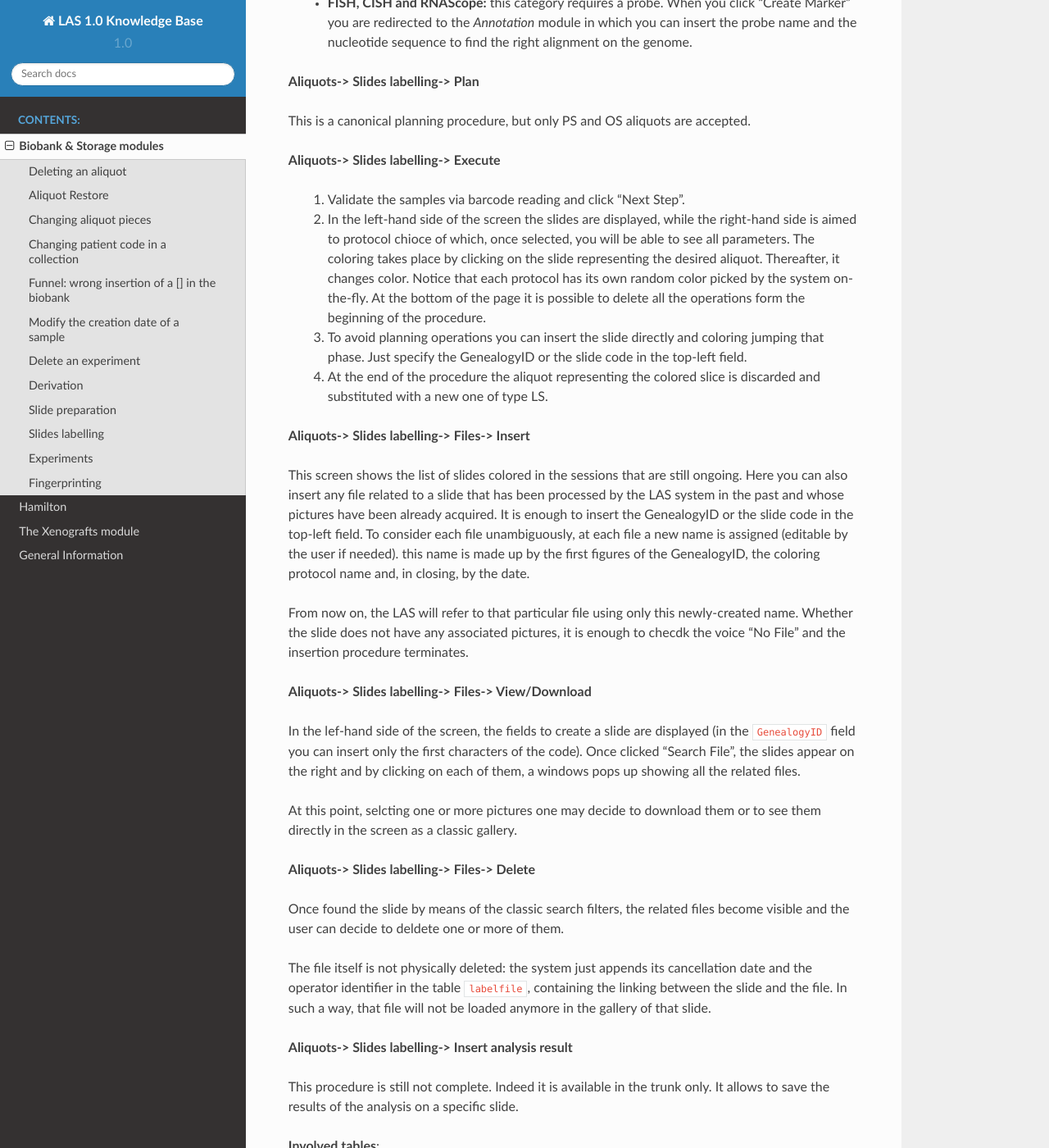
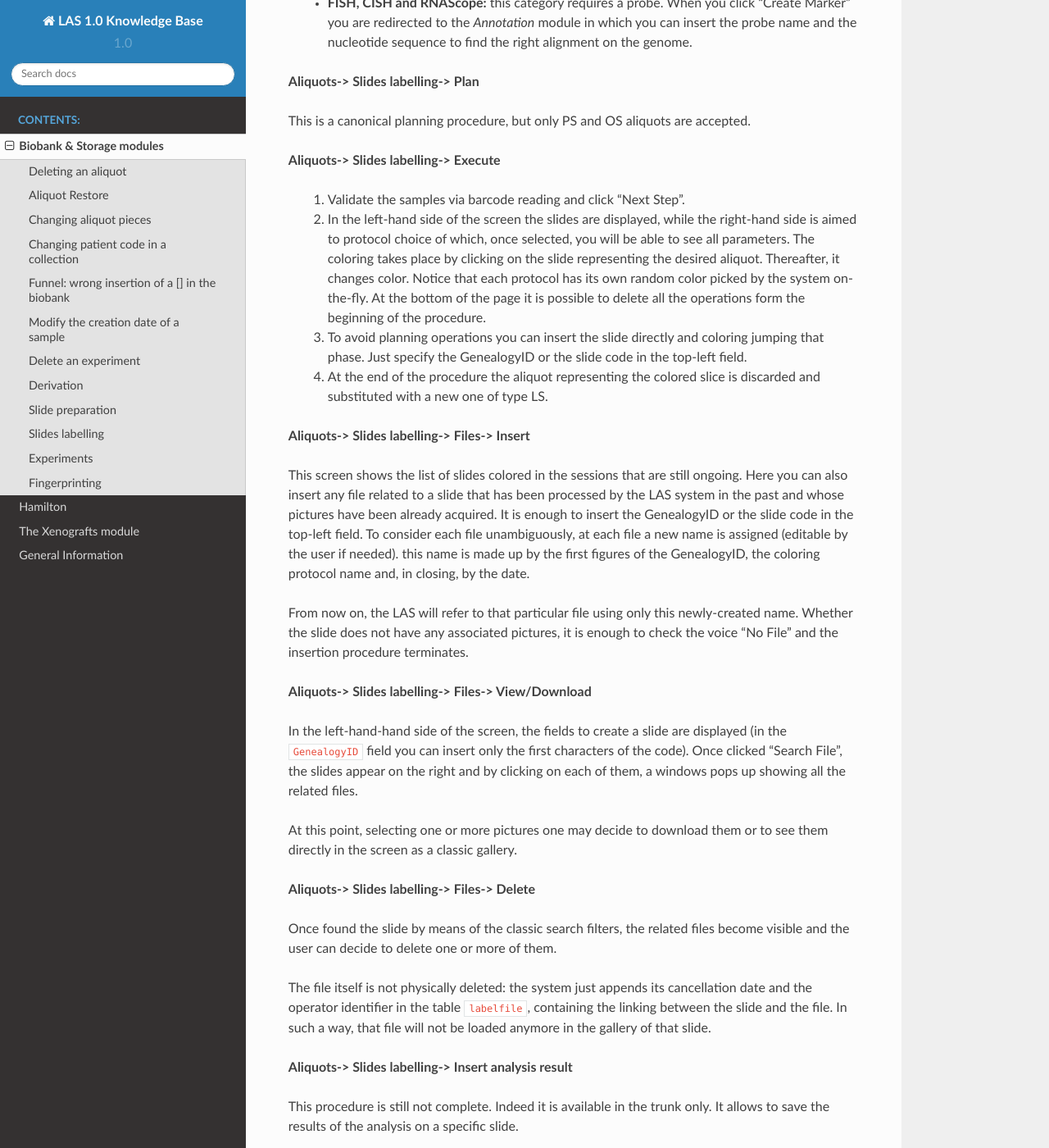
Before and after one commit to lasircc/las_1_knowledge_base, a Sphinx documentation site: the page built from docs/biobank.rst, in a window 1280 px wide and 1400 px high, scrolled down 5203 px. Shown: the whole window at 82% size. Built offline with Sphinx 7.4.7 and the Read the Docs theme 2.0.0, drawn with Linux system fonts in a browser that asks for light colours; some of the changed text lies outside the part shown.

Commit message:
Spell check

```diff
--- a/docs/biobank.rst
+++ b/docs/biobank.rst
@@ -182,7 +182,7 @@ In order to execute the procedure, you must firstly set a protocol in ``Aliquots
 There you can insert the name, choose a technique and then define the related marker(s) by clicking on the "Create Marker" button. Be aware that this procedure changes according to the chosen technique:
 
 	- **Histology:** a page opens up with a form in which the user can insert the features of a colorant. Some values are optional, but if you do not insert them now, you will not be able to do so until execution time.
-	- **IF and IHC:** here you have to insert an antibody, specifying features such as the referring gene. The system has already recorded a list of antibodies, thus if you type their name in field "Marker Name", you can pick the right one choosing among the autocomplete results.
+	- **IF and IHC:** here you have to insert an antibody, specifying features such as the referring gene. The system has already recorded a list of antibodies, thus if you type their name in field "Marker Name", you can pick the right one choosing among the auto-complete results.
 	- **FISH, CISH and RNAScope:** this category requires a probe. When you click "Create Marker" you are redirected to the *Annotation* module in which you can insert the probe name and the nucleotide sequence to find the right alignment on the genome.
 
 **Aliquots-> Slides labelling-> Plan**
@@ -192,7 +192,7 @@ This is a canonical planning procedure, but only PS and OS aliquots are accepted
 **Aliquots-> Slides labelling-> Execute**
 
 	1. Validate the samples via barcode reading and click "Next Step".
-	2. In the left-hand side of the screen the slides are displayed, while the right-hand side is aimed to protocol chioce of which, once selected, you will be able to see all parameters. The coloring takes place by clicking on the slide representing the desired aliquot. Thereafter, it changes color. Notice that each protocol has its own random color picked by the system on-the-fly. At the bottom of the page it is possible to delete all the operations form the beginning of the procedure.
+	2. In the left-hand side of the screen the slides are displayed, while the right-hand side is aimed to protocol choice of which, once selected, you will be able to see all parameters. The coloring takes place by clicking on the slide representing the desired aliquot. Thereafter, it changes color. Notice that each protocol has its own random color picked by the system on-the-fly. At the bottom of the page it is possible to delete all the operations form the beginning of the procedure.
 	3. To avoid planning operations you can insert the slide directly and coloring jumping that phase. Just specify the GenealogyID or the slide code in the top-left field.
 	4. At the end of the procedure the aliquot representing the colored slice is discarded and substituted with a new one of type LS.
 
@@ -200,17 +200,17 @@ This is a canonical planning procedure, but only PS and OS aliquots are accepted
 
 This screen shows the list of slides colored in the sessions that are still ongoing. Here you can also insert any file related to a slide that has been processed by the LAS system in the past and whose pictures have been already acquired. It is enough to insert the GenealogyID or the slide code in the top-left field. To consider each file unambiguously, at each file a new name is assigned (editable by the user if needed). this name is made up by the first figures of the GenealogyID, the coloring protocol name and, in closing, by the date.
 
-From now on, the LAS will refer to that particular file using only this newly-created name. Whether the slide does not have any associated pictures, it is enough to checdk the voice "No File" and the insertion procedure terminates.
+From now on, the LAS will refer to that particular file using only this newly-created name. Whether the slide does not have any associated pictures, it is enough to check the voice "No File" and the insertion procedure terminates.
 
 **Aliquots-> Slides labelling-> Files-> View/Download**
 
-In the lef-hand side of the screen, the fields to create a slide are displayed (in the ``GenealogyID`` field you can insert only the first characters of the code). Once clicked "Search File", the slides appear on the right and by clicking on each of them, a windows pops up showing all the related files.
+In the left-hand-hand side of the screen, the fields to create a slide are displayed (in the ``GenealogyID`` field you can insert only the first characters of the code). Once clicked "Search File", the slides appear on the right and by clicking on each of them, a windows pops up showing all the related files.
 
-At this point, selcting one or more pictures one may decide to download them or to see them directly in the screen as a classic gallery.
+At this point, selecting one or more pictures one may decide to download them or to see them directly in the screen as a classic gallery.
 
 **Aliquots-> Slides labelling-> Files-> Delete**
 
-Once found the slide by means of the classic search filters, the related files become visible and the user can decide to deldete one or more of them.
+Once found the slide by means of the classic search filters, the related files become visible and the user can decide to delete one or more of them.
 
 The file itself is not physically deleted: the system just appends its cancellation date and the operator identifier in the table ``labelfile``, containing the linking between the slide and the file. In such a way, that file will not be loaded anymore in the gallery of that slide.
 
```
Also changed, not shown: other parts of docs/biobank.rst (+11 -11 lines), docs/hamilton.rst (+7 -7 lines).
